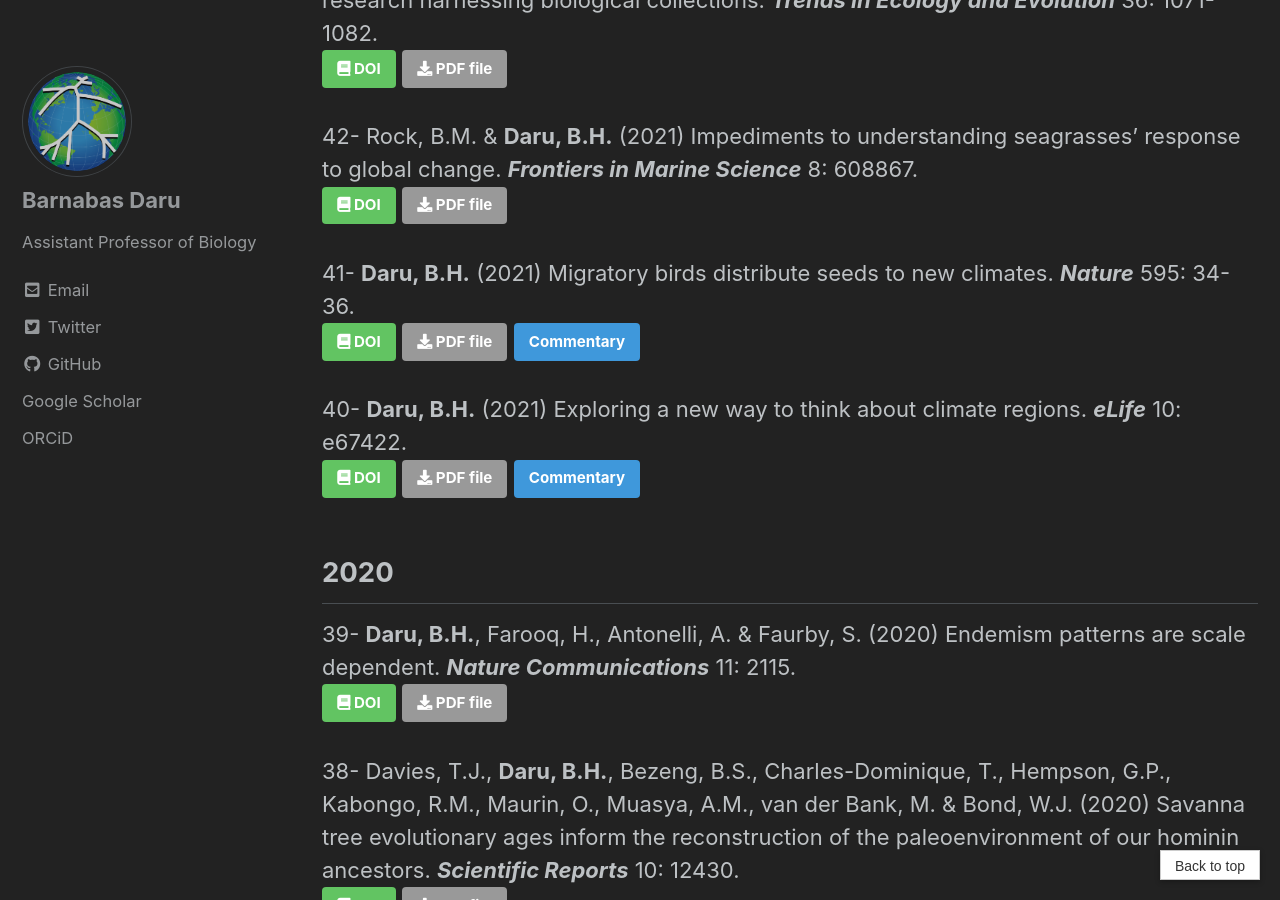
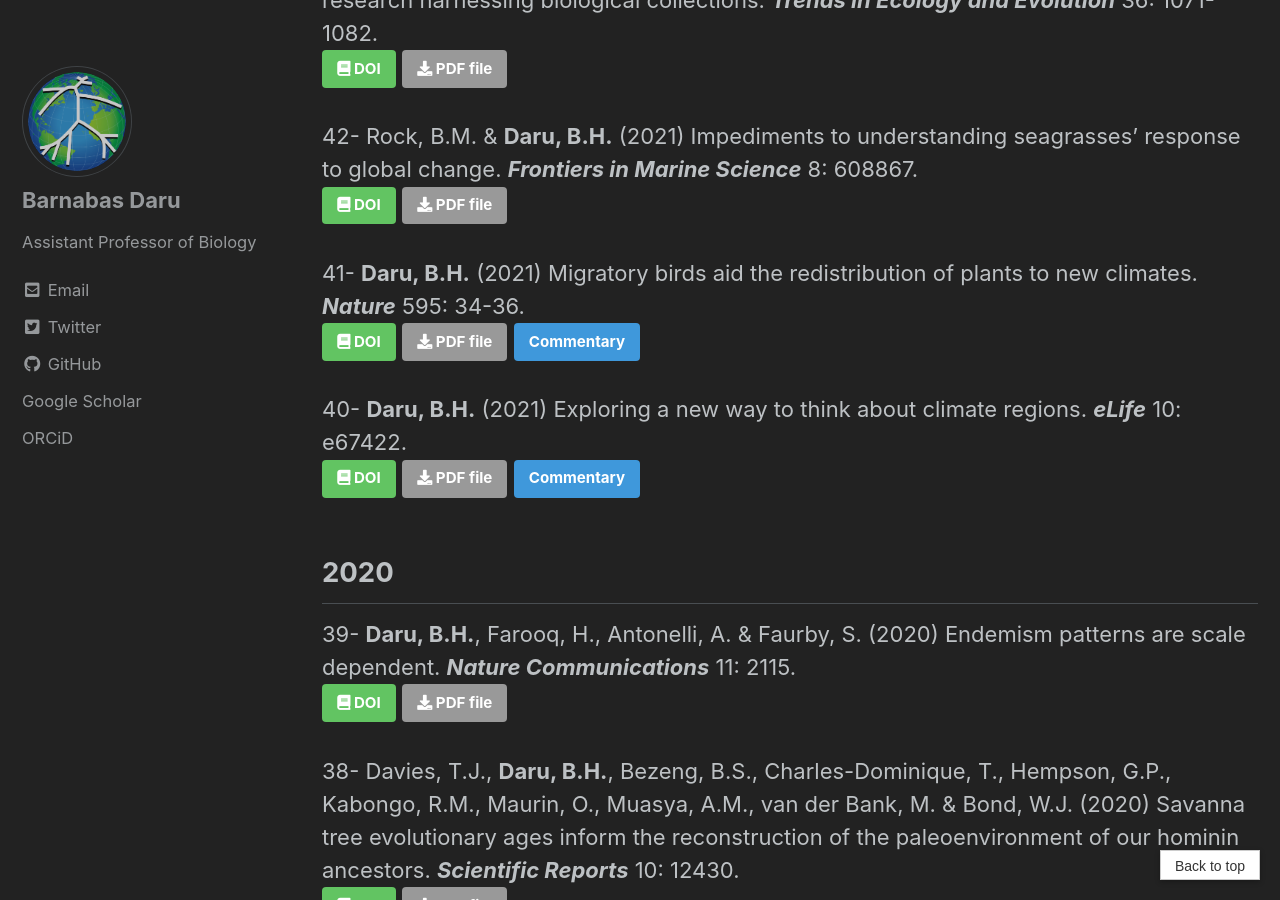
Before and after one commit to darunabas/darulab.github.io, a Jekyll site: the page built from _pages/publications.md, in a window 1280 px wide and 900 px high, scrolled down 670 px. Built offline with Jekyll 4.4.1, drawn with Linux system fonts in a browser that asks for light colours; cached includes are drawn as plain includes.

Commit message:
updated pub

```diff
--- a/_pages/publications.md
+++ b/_pages/publications.md
@@ -26,7 +26,7 @@ tags: []
   [<i class="fa fa-book" aria-hidden="true"></i> DOI](https://doi.org/10.3389/fmars.2021.608867){: .btn .btn--small .btn--success}{:target="_blank"}
   [<i class="fa fa-download" aria-hidden="true"></i> PDF file]({{ site.baseurl}}/docs/41_RockDaru2021fmars.pdf){: .btn .btn--small .btn--primary}{:target="_blank"}
 
-41- **Daru, B.H.** (2021) Migratory birds distribute seeds to new climates. **_Nature_** 595: 34-36.<br>
+41- **Daru, B.H.** (2021) Migratory birds aid the redistribution of plants to new climates. **_Nature_** 595: 34-36.<br>
   [<i class="fa fa-book" aria-hidden="true"></i> DOI](https://doi.org/10.1038/d41586-021-01547-1){: .btn .btn--small .btn--success}{:target="_blank"}
   [<i class="fa fa-download" aria-hidden="true"></i> PDF file]({{ site.baseurl}}/docs/42_Daru2021_NATURE.pdf){: .btn .btn--small .btn--primary}{:target="_blank"}
   [Commentary](https://doi.org/10.1038/d41586-021-01547-1){: .btn .btn--small .btn--info}{:target="_blank"}
```
